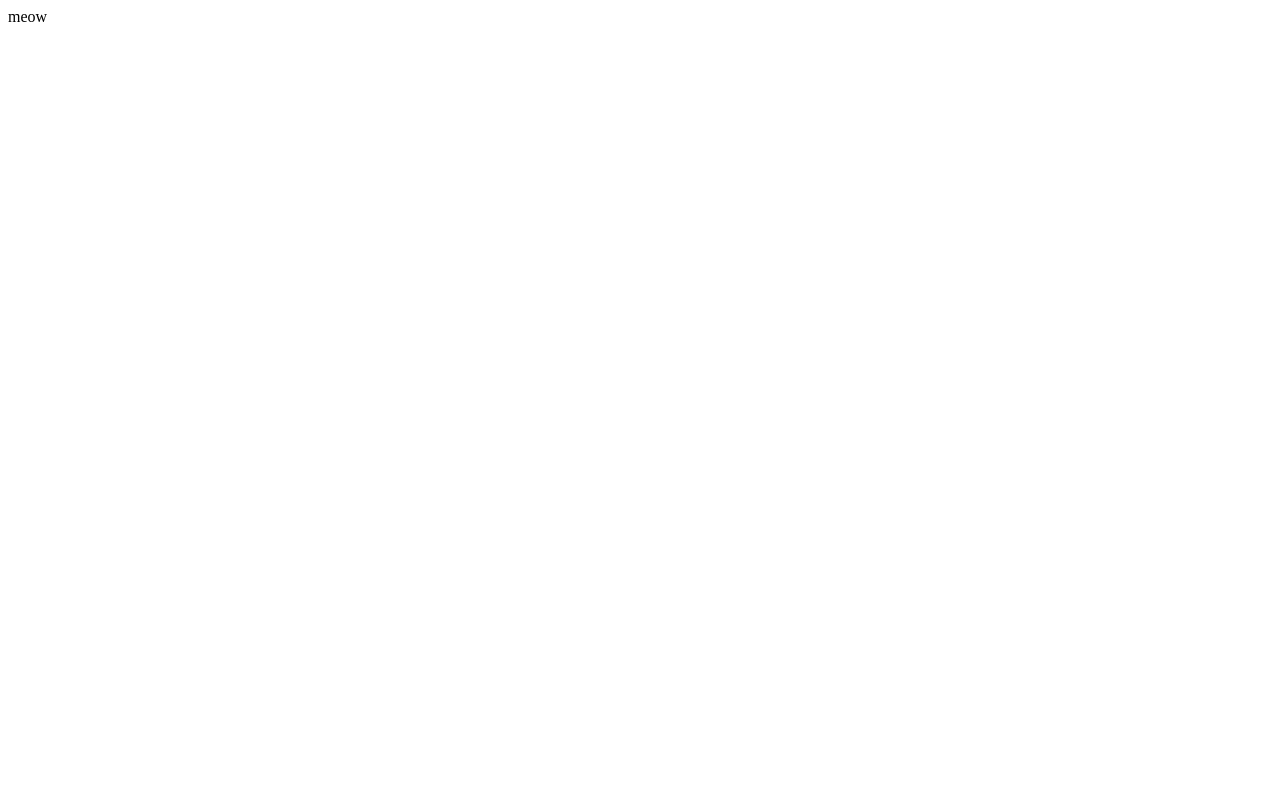
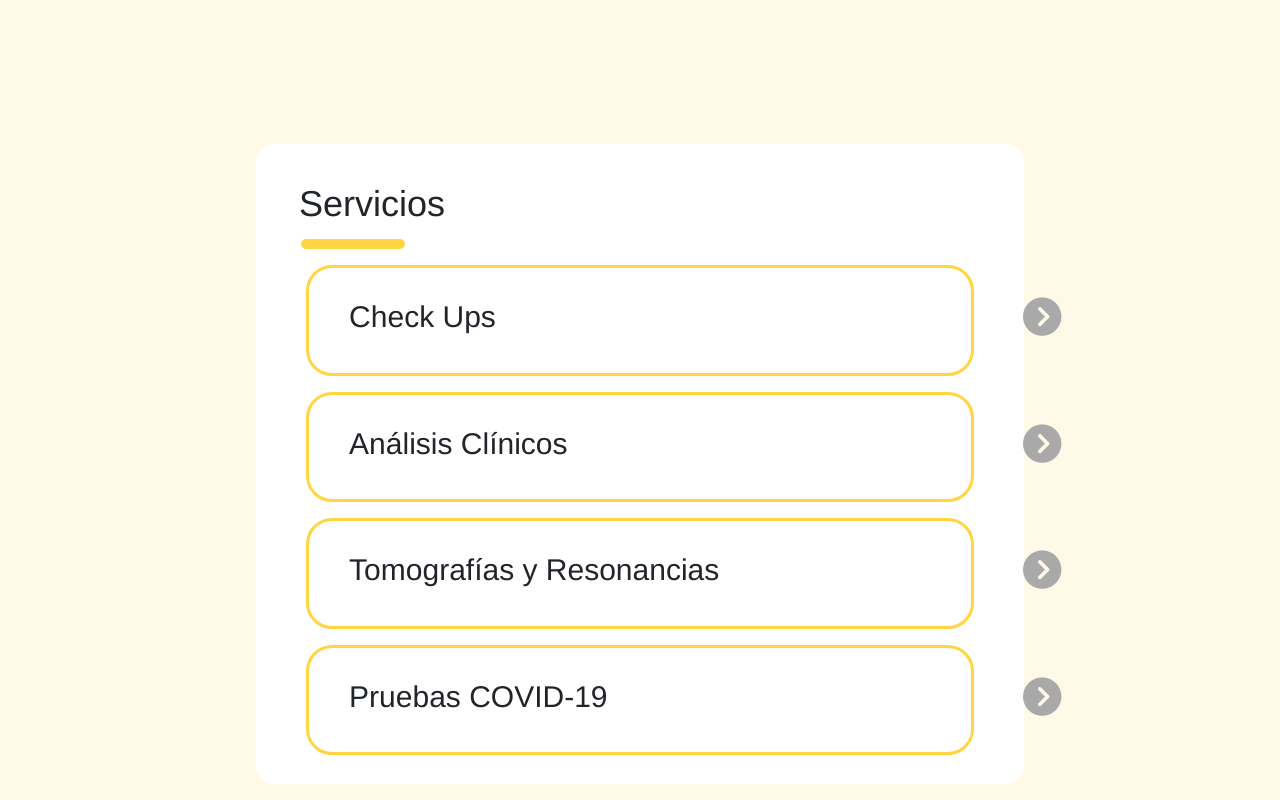
Before and after one commit to jorgergo/testfarma_webapp, a Django app: page /services in a window 1280 px wide. Before the commit the page is almost empty. Run offline with Django 4.2, Linux system fonts and the light colour scheme; parts of the project's set-up code (start-up, migrations or seed data) failed here and were passed over; some libraries are stand-ins or nearby versions.

Commit message:
Updated Services
Ya está el diseño de la página de servicios, sólo faltaría agregarle el header.

```diff
--- a/landing/static/styles/services.css
+++ b/landing/static/styles/services.css
@@ -0,0 +1,56 @@
+.title1{
+    font-family: 'Franklin Gothic Medium', 'Arial Narrow', Arial, sans-serif;
+    font-size: 36px;
+}
+
+.title2{
+    font-family: 'Franklin Gothic Medium', 'Arial Narrow', Arial, sans-serif;
+    font-size: 30px;
+}
+
+.hr_yellow {
+    border-radius: 10px;
+    border-color: #ffd642;
+    border-style: solid;
+    border-width: 5px;
+    opacity: 100%;
+    width: 14%;
+}
+
+.background{
+    background-color: #fffae8;
+    height: 100vh;
+    width: 100%;
+}
+
+.round_container{
+    background-color: white;
+    border-color: white;
+    border-radius: 20px;
+    border-style: solid;
+    padding: 10px;
+    width: 60%;
+    height: 80%;
+    margin: auto;
+}
+
+
+button, input[type="submit"], input[type="reset"] {
+	color: inherit;
+	border: none;
+	padding: 0;
+	font: inherit;
+	cursor: pointer;
+	outline: inherit;
+    background-color: white;
+    border-color: #ffd642;
+    border-radius: 26px;
+    border-style: solid;
+    padding: 26px 40px;
+    height: 18%;
+    margin: 16px auto auto auto;
+    width: 90%;
+    display: grid;
+    grid-template-columns: 400px auto ;
+    text-align: start;
+}
--- a/landing/templates/services.html
+++ b/landing/templates/services.html
@@ -1 +1,60 @@
-<p> meow</p>
+{% block content %}
+  {% load static %}
+  <!DOCTYPE html>
+  <html lang="en">
+    <head>
+      <meta charset="UTF-8" />
+      <meta http-equiv="X-UA-Compatible" content="IE=edge">
+      <meta name="viewport" content="width=device-width, initial-scale=1.0" />
+      <title>Servicios</title>
+      <link href="https://cdn.jsdelivr.net/npm/bootstrap@5.3.0-alpha3/dist/css/bootstrap.min.css" rel="stylesheet" integrity="sha384-KK94CHFLLe+nY2dmCWGMq91rCGa5gtU4mk92HdvYe+M/SXH301p5ILy+dN9+nJOZ" crossorigin="anonymous">
+      <link rel="stylesheet" href="{% static 'styles/services.css' %}" />
+    </head>
+    <body>
+        <main>
+            <script src="https://kit.fontawesome.com/a74fb2b9e7.js" crossorigin="anonymous"></script>
+            <div class="background">
+                <!-- <br> temporales en lo que esta el header -->
+                <br>
+                <br>
+                <br>
+                <br>
+                <br>
+                <br>
+                <div class="round_container">
+                    <div class="title1" style="padding-left: 30px; padding-top: 20px;">Servicios</div>
+                    <hr class="hr_yellow" style="margin-left: 32px; margin-top: 8px;">
+                    <button>
+                        <div class="title2" style="grid-column: 1;"> Check Ups </div>
+                        <div style="grid-column: 2;">
+                            <i class="fa-solid fa-circle-chevron-right" style="color:darkgray;
+                            padding-left: 274px; font-size: 2.4em; padding-top: 4px;"></i>
+                        </div>
+                    </button>
+                    <button>
+                        <div class="title2" style="grid-column: 1;"> Análisis Clínicos </div>
+                        <div style="grid-column: 2;">
+                            <i class="fa-solid fa-circle-chevron-right" style="color:darkgray;
+                            padding-left: 274px; font-size: 2.4em; padding-top: 4px;"></i>
+                        </div>
+                    </button>
+                    <button>
+                        <div class="title2" style="grid-column: 1;"> Tomografías y Resonancias </div>
+                        <div style="grid-column: 2;">
+                            <i class="fa-solid fa-circle-chevron-right" style="color:darkgray;
+                            padding-left: 274px; font-size: 2.4em; padding-top: 4px;"></i>
+                        </div>
+                    </button>
+                    <button>
+                        <div class="title2" style="grid-column: 1;"> Pruebas COVID-19 </div>
+                        <div style="grid-column: 2;">
+                            <i class="fa-solid fa-circle-chevron-right" style="color:darkgray;
+                            padding-left: 274px; font-size: 2.4em; padding-top: 4px;"></i>
+                        </div>
+                    </button>
+                </div>
+            </div>
+        </main>
+    </body>
+  </html>
+{% endblock %}
```
